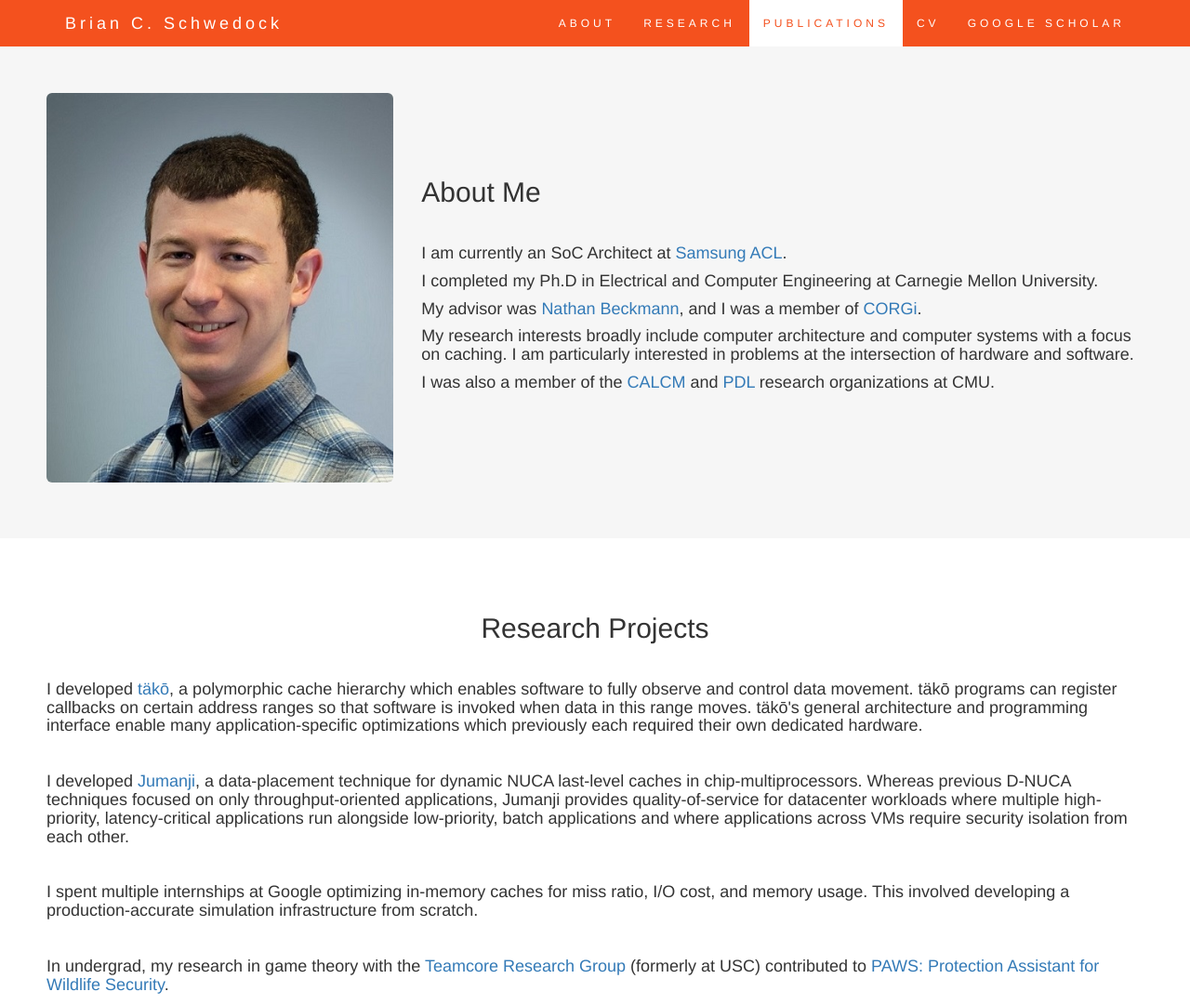
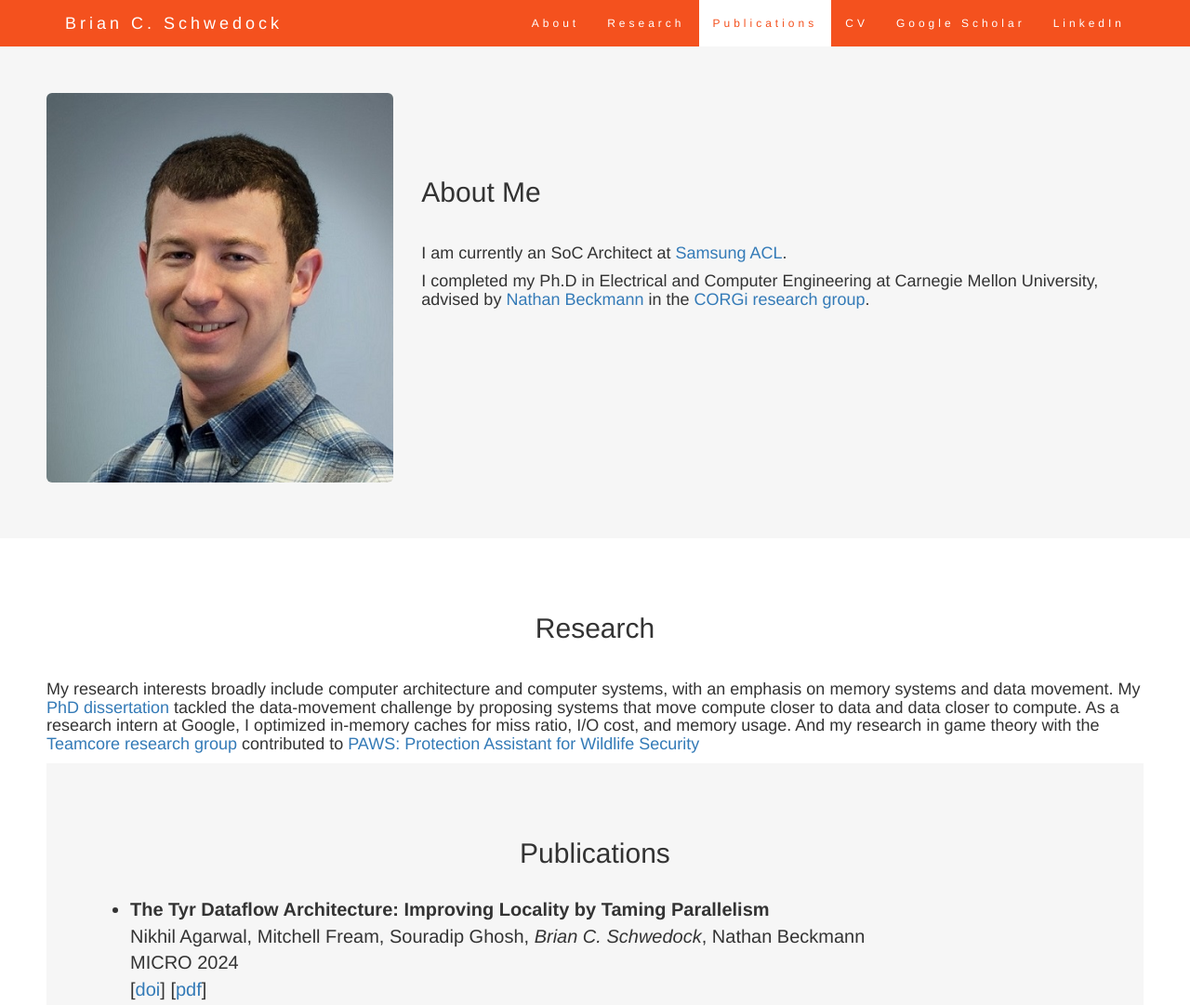
Before and after one commit to brian-schwedock/brian-schwedock.github.io, a plain HTML site: page index.html in a window 1280 px wide. Shown: the top 1081 px of the page at 93% size. Drawn offline with nearby package versions, Linux system fonts and the light colour scheme.

Commit message:
[index, dissertation] Reworked main page and added dissertation.

```diff
--- a/index.html
+++ b/index.html
@@ -30,12 +30,13 @@
         </div>
         <div class="collapse navbar-collapse" id="myNavbar">
           <ul class="nav navbar-nav navbar-right">
-            <li><a href="#about">ABOUT</a></li>
-            <li><a href="#research">RESEARCH</a></li>
-            <li><a href="#publications">PUBLICATIONS</a></li>
+            <li><a href="#about">About</a></li>
+            <li><a href="#research">Research</a></li>
+            <li><a href="#publications">Publications</a></li>
             <li><a href="cv/Brian_Schwedock_CV.pdf">CV</a></li>
             <li><a href="https://scholar.google.com/citations?user=6Vu0j6QAAAAJ&hl=en">
-                GOOGLE SCHOLAR</a></li>
+                Google Scholar</a></li>
+            <li><a href="https://www.linkedin.com/in/brian-schwedock/">LinkedIn</a></li>
           </ul>
         </div>
       </div>
@@ -57,21 +58,13 @@
             <div class="about-content">
               <h2>About Me</h2>
               <br>
-              <h4>I am currently an SoC Architect at <a href="https://semiconductor.samsung.com/us/about-us/us-office/us-r-and-d-labs/computing-lab-sarc-acl/">Samsung ACL</a>.</h4>
+              <h4>I am currently an SoC Architect at
+                <a href="https://semiconductor.samsung.com/us/about-us/us-office/us-r-and-d-labs/computing-lab-sarc-acl/">Samsung ACL</a>.</h4>
               <h4>I completed my Ph.D in Electrical and Computer Engineering at
-                Carnegie Mellon University.</h4>
-              <h4>My advisor was
-                <a href="http://www.cs.cmu.edu/~beckmann/">Nathan Beckmann</a>,
-                and I was a member of
-                <a href="https://cmu-corgi.github.io/">CORGi</a>.</h4>
-              <h4>My research interests broadly include computer architecture
-                and computer systems with a focus on caching. I am particularly
-                interested in problems at the intersection of hardware and
-                software.</h4>
-              <h4>I was also a member of the
-                <a href="https://research.ece.cmu.edu/calcm/">CALCM</a> and
-                <a href="https://www.pdl.cmu.edu/index.shtml">PDL</a> research
-                organizations at CMU.</h4>
+                Carnegie Mellon University, advised
+                by <a href="http://www.cs.cmu.edu/~beckmann/">Nathan
+                Beckmann</a> in the <a href="https://cmu-corgi.github.io/">CORGi
+                research group</a>.</h4>
             </div>
           </div>
 
@@ -81,37 +74,21 @@
 
     <!-- Container (Research Section) -->
     <div id="research" class="container-fluid">
-      <h2 class="text-center">Research Projects</h2>
+      <h2 class="text-center">Research</h2>
       <br>
-      <h4> I developed
-        <a href="https://cmu-corgi.github.io/projects/poly.html">
-          täkō</a>, a polymorphic cache hierarchy which enables software to
-        fully observe and control data movement. täkō programs can register
-        callbacks on certain address ranges so that software is invoked when
-        data in this range moves. täkō's general architecture and programming
-        interface enable many application-specific optimizations which
-        previously each required their own dedicated hardware.</h4>
-      <br>
-      <h4>I developed
-        <a href="https://cmu-corgi.github.io/projects/software-defined-hierarchy.html">
-          Jumanji</a>, a data-placement technique for dynamic NUCA last-level
-        caches in chip-multiprocessors. Whereas previous D-NUCA techniques
-        focused on only throughput-oriented applications, Jumanji provides
-        quality-of-service for datacenter workloads where multiple
-        high-priority, latency-critical applications run alongside
-        low-priority, batch applications and where applications across VMs
-        require security isolation from each other.</h4>
-      <br>
-      <h4>I spent multiple internships at Google optimizing in-memory caches for
-        miss ratio, I/O cost, and memory usage. This involved developing a
-        production-accurate simulation infrastructure from scratch.</h4>
-      <br>
-      <h4>In undergrad, my research in game theory with the
-        <a href="https://teamcore.seas.harvard.edu/">Teamcore Research Group</a>
-        (formerly at USC) contributed to
-        <a href="https://teamcore.seas.harvard.edu/paws-protection-assistant-wildlife-security">
-          PAWS: Protection Assistant for Wildlife Security</a>.</h4>
-    </div>
+      <h4>My research interests broadly include computer architecture and
+      computer systems, with an emphasis on memory systems and data
+      movement. My <a title="Optimizing Data Movement Through Software Control
+      of General-Purpose Hardware Caches" href="papers/phd_dissertation.pdf">PhD
+      dissertation</a> tackled the data-movement challenge by proposing systems
+      that move compute closer to data and data closer to compute. As a research
+      intern at Google, I optimized in-memory caches for miss ratio, I/O cost,
+      and memory usage. And my research in game theory with
+      the <a href="https://teamcore.seas.harvard.edu/">Teamcore research
+      group</a> contributed
+      to <a href="https://teamcore.seas.harvard.edu/research-paws-protection-assistant-wildlife-security/">
+      PAWS: Protection Assistant for Wildlife Security</a>
+      </h4>
 
     <!-- Container (Publications Section) -->
     <div id="publications" class="container-fluid bg-grey">
```
Also changed, not shown: 1 other file.
